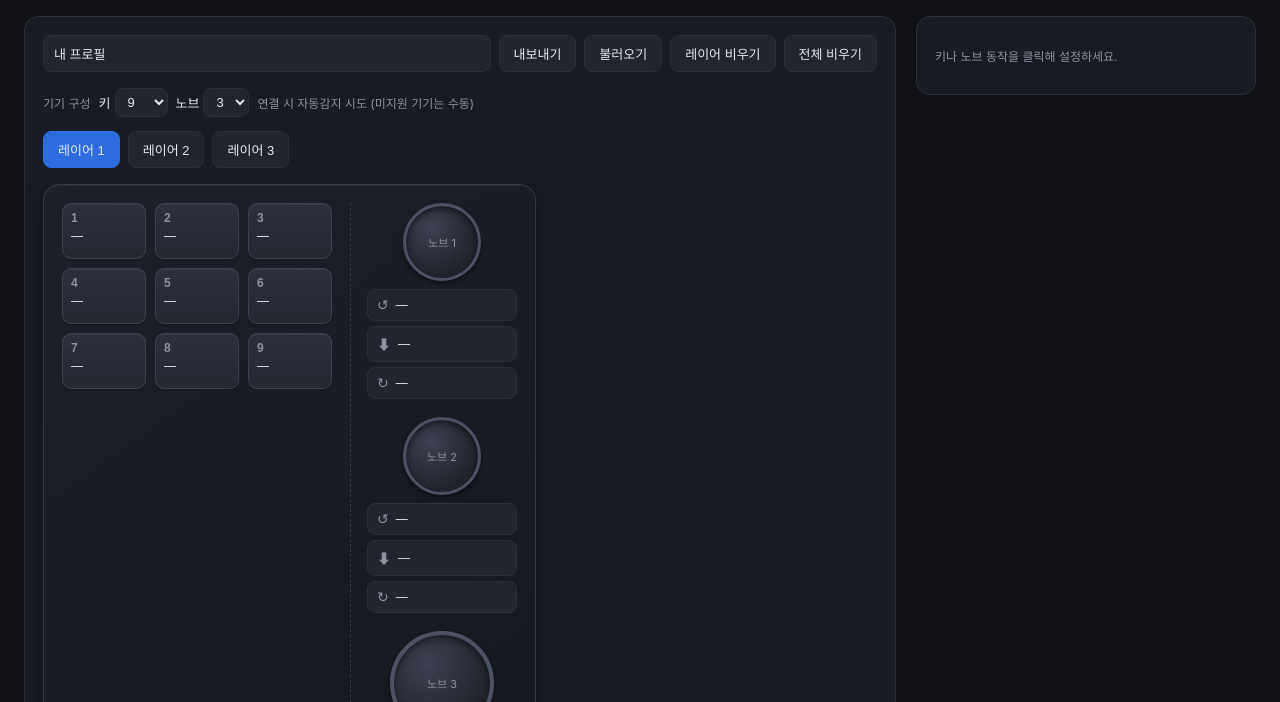
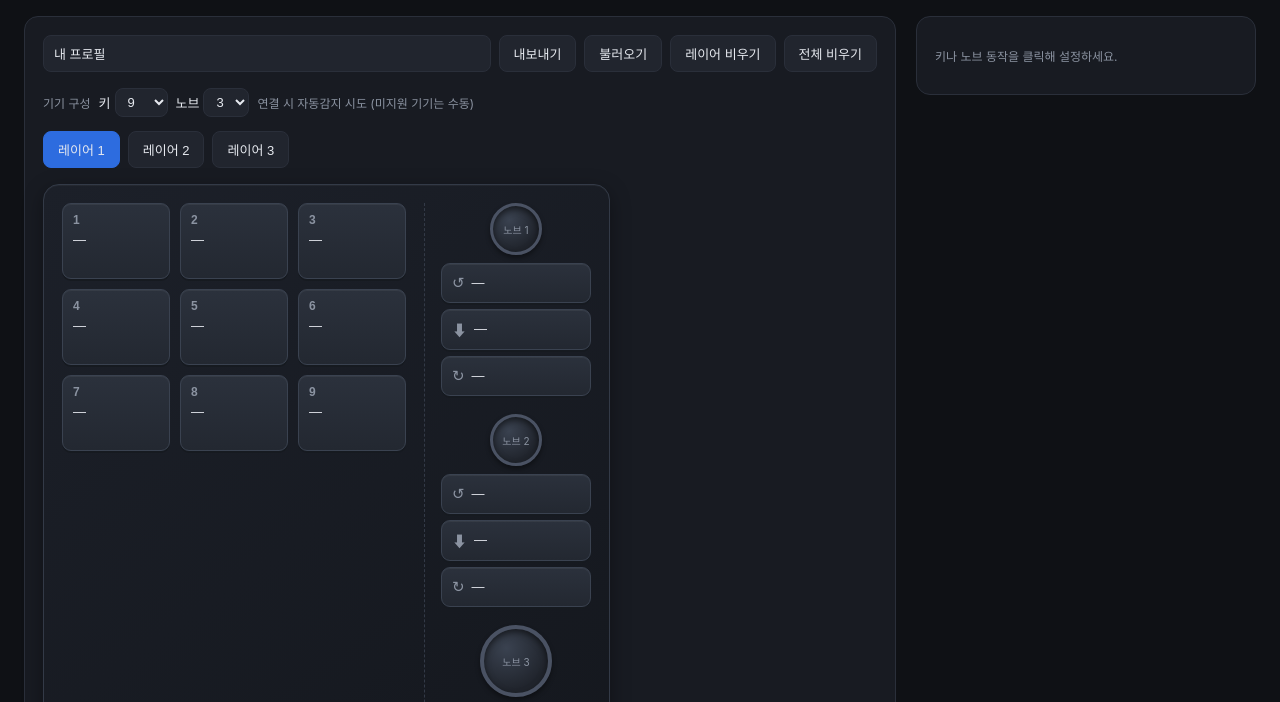
Before and after one commit to happy4ed/ch57x-configurator, a plain HTML site: page web/index.html in a window 1280 px wide. Shown: the part 83-785 px from the top of the page. Drawn offline with Linux system fonts and the light colour scheme.

Commit message:
UX: 키캡 확대(108x76) + 노브 원 축소(52/72) + 노브 액션버튼을 키캡과 동일 테마로
Co-Authored-By: Claude Opus 4.7 <noreply@anthropic.com>

```diff
--- a/web/style.css
+++ b/web/style.css
@@ -56,43 +56,38 @@ input, select {
   border: 1px solid #333a47; border-radius: 16px; padding: 18px;
   box-shadow: inset 0 1px 0 rgba(255,255,255,.04), 0 6px 20px rgba(0,0,0,.35);
 }
-.keys { display: grid; gap: 9px; }
-.keycap {
-  display: flex; flex-direction: column; align-items: flex-start; gap: 4px;
-  width: 84px; min-height: 56px; padding: 7px 8px; text-align: left;
+/* shared keycap look (used by keys AND knob action buttons — same theme) */
+.keycap, .dial-chip {
+  display: flex; align-items: flex-start; gap: 5px; text-align: left;
   background: linear-gradient(180deg, #2b313c, #232831);
   border: 1px solid #3a4250; border-radius: 9px;
   box-shadow: 0 2px 0 #161a20, inset 0 1px 0 rgba(255,255,255,.05);
   transition: transform .05s, border-color .1s;
 }
-.keycap:hover { border-color: var(--primary); }
-.keycap:active { transform: translateY(1px); }
-.keycap.bound { border-color: #3f6; box-shadow: 0 2px 0 #161a20, inset 0 0 0 1px rgba(51,255,120,.12); }
-.keycap.sel { border-color: var(--tile-sel) !important; box-shadow: 0 0 0 2px rgba(45,108,223,.5); }
+.keycap:hover, .dial-chip:hover { border-color: var(--primary); }
+.keycap:active, .dial-chip:active { transform: translateY(1px); }
+.keycap.bound, .dial-chip.bound { border-color: #3f6; box-shadow: 0 2px 0 #161a20, inset 0 0 0 1px rgba(51,255,120,.12); }
+.keycap.sel, .dial-chip.sel { border-color: var(--tile-sel) !important; box-shadow: 0 0 0 2px rgba(45,108,223,.5); }
+
+.keys { display: grid; gap: 10px; }
+.keycap { flex-direction: column; width: 108px; min-height: 76px; padding: 9px 10px; }
 .cap-n { font-weight: 700; font-size: 12px; color: var(--dim); }
-.cap-sum { font-size: 12px; word-break: break-all; line-height: 1.25; color: var(--text); }
+.cap-sum { font-size: 13px; word-break: break-all; line-height: 1.3; color: var(--text); }
 
 .dials { display: flex; flex-direction: column; gap: 18px; padding-left: 16px; border-left: 1px dashed #333a47; }
 .dial-wrap { display: flex; flex-direction: column; align-items: center; gap: 8px; }
 .dial-circle {
-  width: 78px; height: 78px; border-radius: 50%;
+  width: 52px; height: 52px; border-radius: 50%;
   background: radial-gradient(circle at 35% 30%, #3a4250, #20242c 70%);
   border: 3px solid #4a5263; box-shadow: inset 0 3px 6px rgba(0,0,0,.5), 0 3px 5px rgba(0,0,0,.4);
   display: flex; align-items: center; justify-content: center;
 }
-.dial-circle.big { width: 104px; height: 104px; border-width: 4px; }
-.dial-circle span { font-size: 11px; color: var(--dim); text-align: center; }
-.dial-acts { display: flex; flex-direction: column; gap: 5px; width: 150px; }
-.dial-chip {
-  display: flex; align-items: center; gap: 7px; padding: 7px 9px; text-align: left;
-  background: var(--tile); border: 1px solid var(--border); border-radius: 8px;
-  font-size: 12px; min-height: 32px;
-}
-.dial-chip:hover { border-color: var(--primary); }
-.dial-chip.bound { border-color: rgba(51,255,120,.4); }
-.dial-chip.sel { border-color: var(--tile-sel); box-shadow: 0 0 0 2px rgba(45,108,223,.4); }
-.chip-ic { flex: none; font-size: 14px; color: var(--dim); }
-.chip-sum { word-break: break-all; line-height: 1.25; color: var(--text); }
+.dial-circle.big { width: 72px; height: 72px; border-width: 4px; }
+.dial-circle span { font-size: 10px; color: var(--dim); text-align: center; }
+.dial-acts { display: flex; flex-direction: column; gap: 6px; width: 150px; }
+.dial-chip { align-items: center; gap: 7px; padding: 9px 10px; min-height: 40px; }
+.chip-ic { flex: none; font-size: 15px; color: var(--dim); }
+.chip-sum { font-size: 13px; word-break: break-all; line-height: 1.3; color: var(--text); }
 
 /* editor action-type as buttons (not dropdown) */
 .type-btns { display: flex; flex-wrap: wrap; gap: 6px; margin-bottom: 12px; }
```
